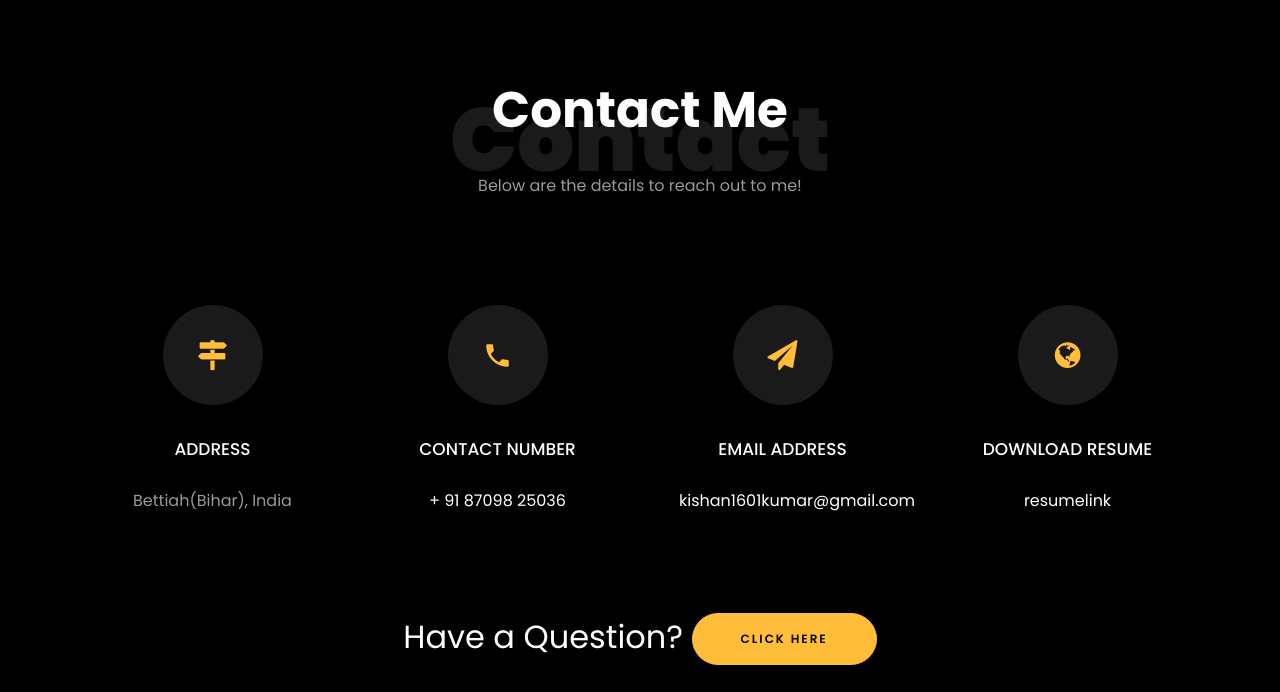
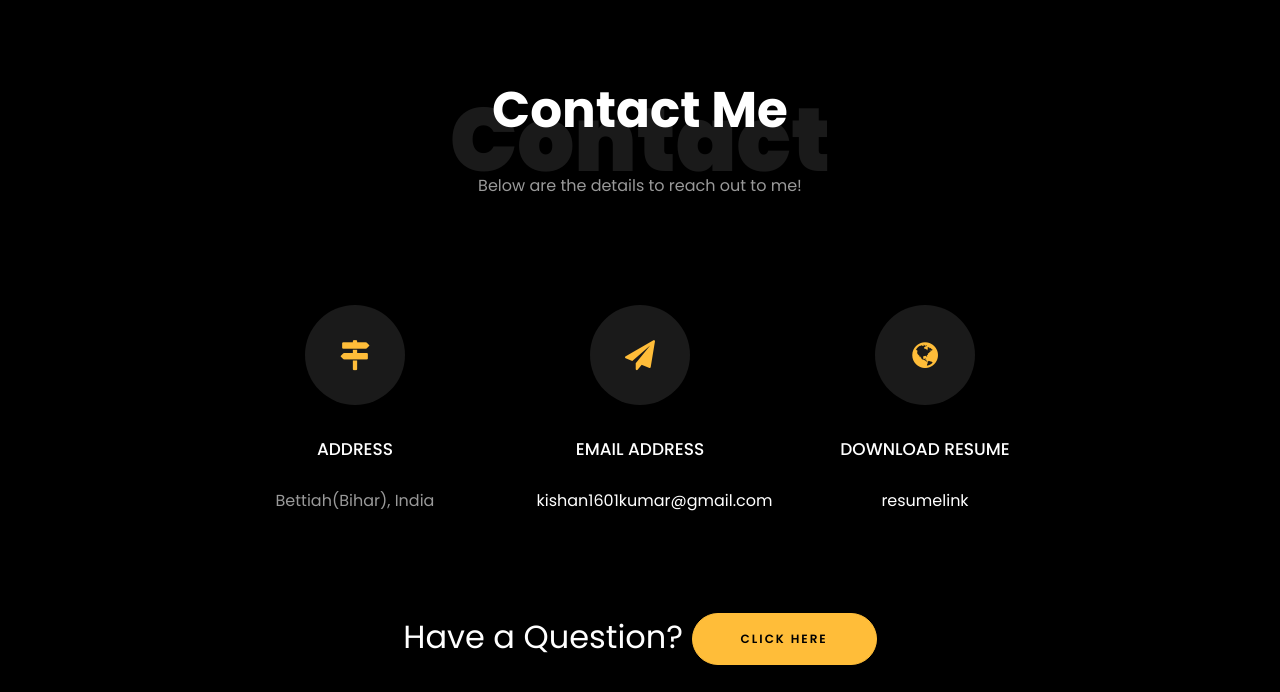
Before and after one commit to kishan4935/Portfolio, a plain HTML site: page index.html in a window 1280 px wide. Shown: the part 5839-6531 px from the top of the page. Drawn offline with Linux system fonts and the light colour scheme; files whose address does not match are found by name.

Commit message:
Contact Update

```diff
--- a/index.html
+++ b/index.html
@@ -573,7 +573,7 @@
           </div>
         </div>
 
-        <div class="row d-flex contact-info mb-5">
+        <div class="row d-flex justify-content-center contact-info mb-5">
           <div class="col-md-6 col-lg-3 d-flex ftco-animate">
           	<div class="align-self-stretch box p-4 text-center">
           		<div class="icon d-flex align-items-center justify-content-center">
@@ -583,7 +583,7 @@
 	            <p>Bettiah(Bihar), India</p>
 	          </div>
           </div>
-          <div class="col-md-6 col-lg-3 d-flex ftco-animate">
+          <!-- <div class="col-md-6 col-lg-3 d-flex ftco-animate">
           	<div class="align-self-stretch box p-4 text-center">
           		<div class="icon d-flex align-items-center justify-content-center">
           			<span class="icon-phone2"></span>
@@ -591,7 +591,7 @@
           		<h3 class="mb-4">Contact Number</h3>
 	            <p><a href="+ 91 87098 25036">+ 91 87098 25036</a></p>
 	          </div>
-          </div>
+          </div> -->
           <div class="col-md-6 col-lg-3 d-flex ftco-animate">
           	<div class="align-self-stretch box p-4 text-center">
           		<div class="icon d-flex align-items-center justify-content-center">
```
